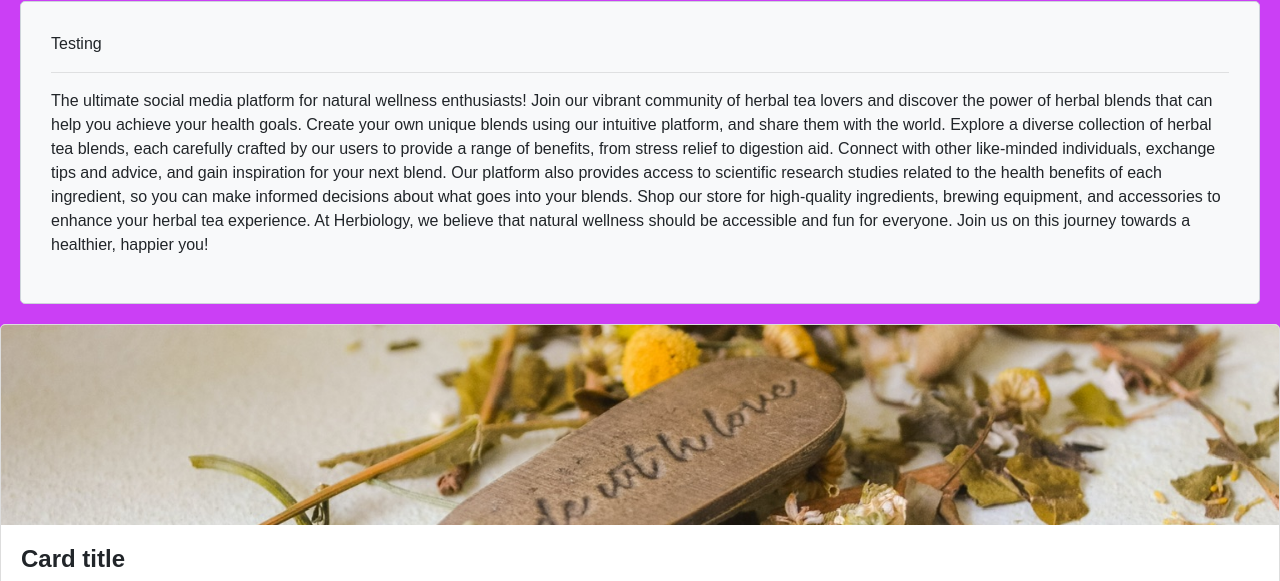
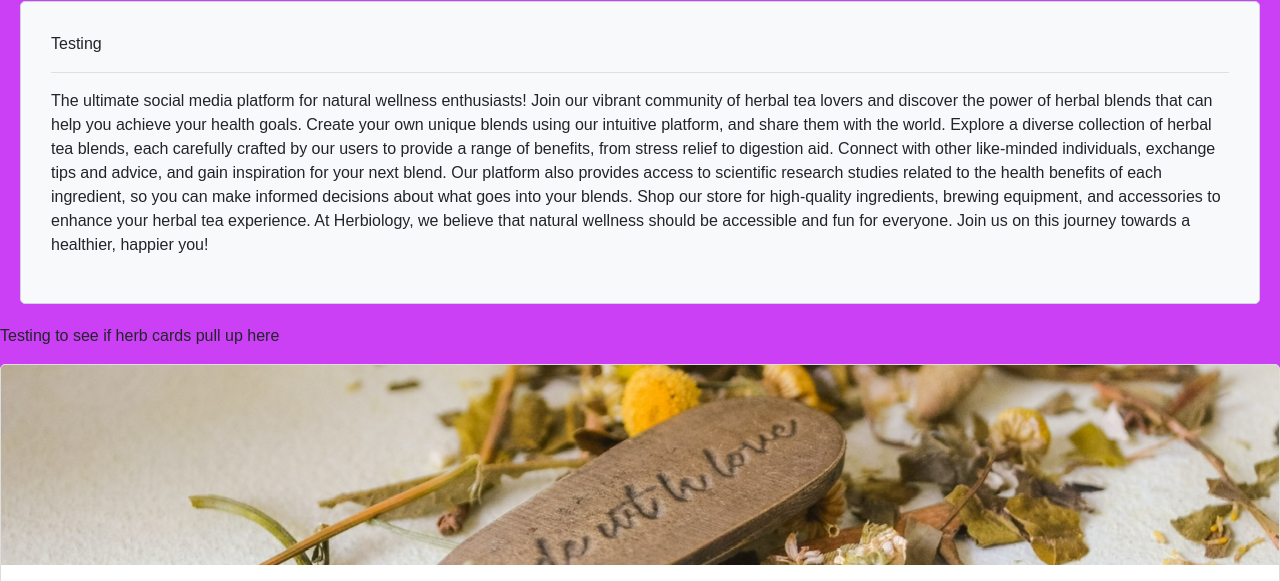
Before and after one commit to Stp155906/webdesignproject, a website with bundled scripts: page index.html in a window 1280 px wide. Shown: the part 602-1183 px from the top of the page. Built offline with nearby package versions, Linux system fonts and the light colour scheme; a script that the page names is missing; files whose address does not match are found by name.

Commit message:
text change
text change

```diff
--- a/index.html
+++ b/index.html
@@ -70,6 +70,7 @@
                             should be accessible and fun for everyone. Join us on this journey towards a healthier, happier you!
                         </p>
                     </div>
+                    <p> Testing to see if herb cards pull up here  </p>
                     <div id="herb-cards">
                         <div class="card">
                             <img class="card-img-top" src="/_images/3A186AF8-7497-4987-86D9-3EB1F32FA5FC.JPG" alt="Card image cap">
```
